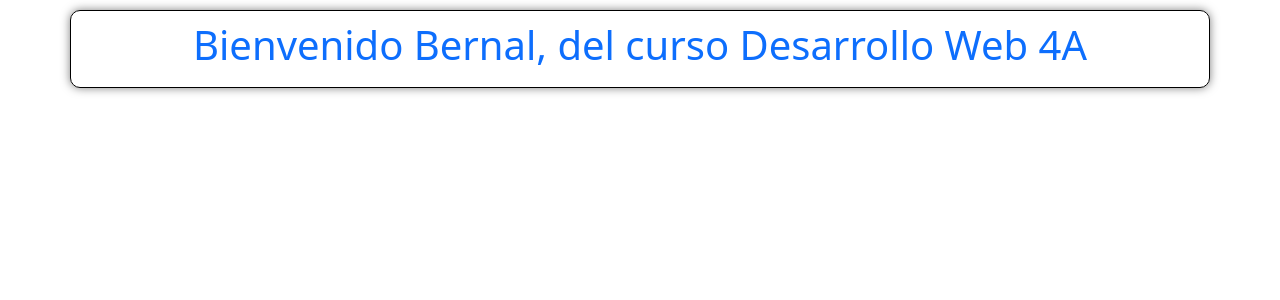
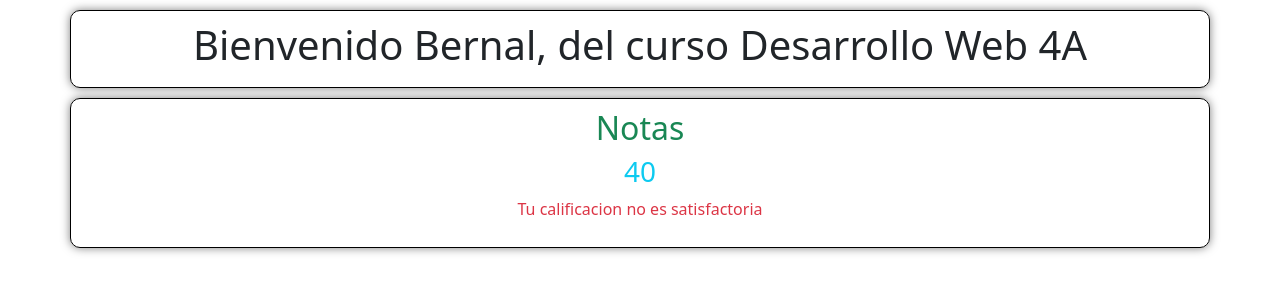
Before and after one commit to o698polk/Tutoria_2_Desarrollo_web, a PHP site: page / in a window 1280 px wide. Shown: the top 300 px of the page. Run offline with PHP 8.4, Linux system fonts and the light colour scheme.

Commit message:
Nuevos cambios

```diff
--- a/index.php
+++ b/index.php
@@ -1,6 +1,7 @@
 <?php
 $nombre="Bernal";
 $Curso="Desarrollo Web 4A";
+$array_notas=[10,20,30,40,50];
 ?>
 <DOCTYPE html>
 <html lang="es">
@@ -13,8 +14,20 @@ $Curso="Desarrollo Web 4A";
 </head>
 <body>
     <div class="container border_div">
-    <h1 class="text-center text-primary">Bienvenido <?PHP echo $nombre; ?>, del curso <?PHP echo $Curso; ?></h1>
+    <h1 class="text-center">Bienvenido <?PHP echo $nombre; ?>, del curso <?PHP echo $Curso; ?> </h1>
 </div>
+<div class="container border_div">
+    <h2 class="text-center text-success">Notas</h2>
+
+    <h3 class="text-center text-info">    <?PHP  echo $array_notas[3];  ?></h3>
+        <p class="text-center text-danger">Tu calificacion no es satisfactoria</p >
+
+       <?PHP    /* foreach($array_notas as $nota){ ?>
+            <li><?PHP echo $nota; ?></li>
+        <?PHP }*/ ?>
+</div>
+
+
 
     <script src="https://cdn.jsdelivr.net/npm/bootstrap@5.3.8/dist/js/bootstrap.bundle.min.js" integrity="sha384-FKyoEForCGlyvwx9Hj09JcYn3nv7wiPVlz7YYwJrWVcXK/BmnVDxM+D2scQbITxI" crossorigin="anonymous"></script>
 </body>
```
Also changed, not shown: style.css (line endings or trailing spaces).
